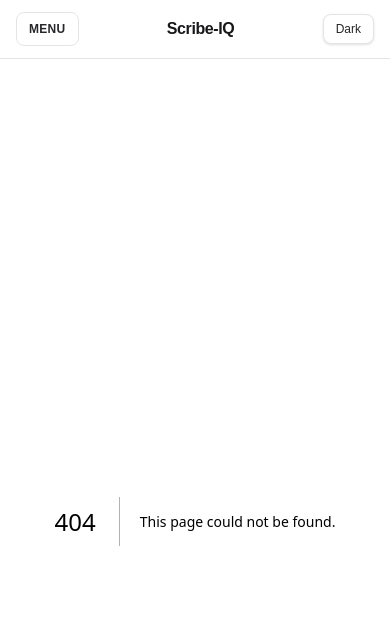
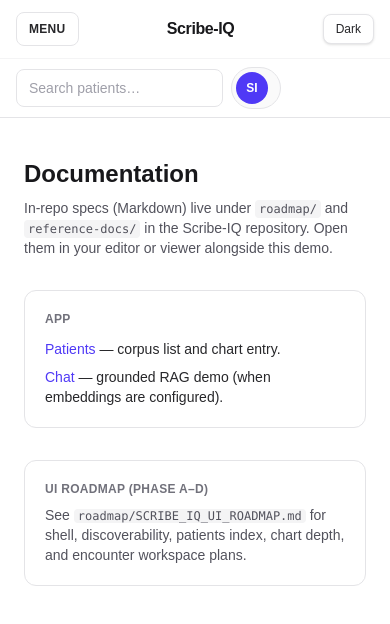
Before and after one commit to sandeep-jay/scribe-iq, a Next.js app in the folder frontend/: page /docs in a window 390 px wide. Before the commit this address had no page. Shown: the top 624 px of the page. Built offline with nearby package versions, Linux system fonts and the light colour scheme.

Commit message:
feat(frontend): complete Phase A shell (Docs, top chrome)
- AppShell: Docs nav + /docs hub; desktop slim bar with read-only search
  placeholder and demo clinician chip; mobile second row for same chrome
- Roadmap: refresh baseline app shell note; document history Phase A close

```diff
--- /dev/null
+++ b/frontend/src/app/docs/page.tsx
@@ -0,0 +1,41 @@
+import Link from "next/link";
+
+export default function DocsPage() {
+  return (
+    <div className="mx-auto max-w-2xl space-y-8">
+      <div>
+        <h1 className="text-2xl font-semibold text-zinc-900 dark:text-zinc-50">Documentation</h1>
+        <p className="mt-2 text-sm text-zinc-600 dark:text-zinc-300">
+          In-repo specs (Markdown) live under <code className="rounded bg-zinc-100 px-1 py-0.5 text-xs dark:bg-zinc-800">roadmap/</code> and{" "}
+          <code className="rounded bg-zinc-100 px-1 py-0.5 text-xs dark:bg-zinc-800">reference-docs/</code> in the Scribe-IQ repository. Open them in your editor or
+          viewer alongside this demo.
+        </p>
+      </div>
+
+      <section className="rounded-xl border border-zinc-200 p-5 text-sm dark:border-zinc-800">
+        <p className="text-xs font-semibold uppercase tracking-wide text-zinc-500">App</p>
+        <ul className="mt-3 space-y-2 text-zinc-800 dark:text-zinc-100">
+          <li>
+            <Link className="text-indigo-600 hover:text-indigo-500 dark:text-indigo-400" href="/patients">
+              Patients
+            </Link>{" "}
+            — corpus list and chart entry.
+          </li>
+          <li>
+            <Link className="text-indigo-600 hover:text-indigo-500 dark:text-indigo-400" href="/chat">
+              Chat
+            </Link>{" "}
+            — grounded RAG demo (when embeddings are configured).
+          </li>
+        </ul>
+      </section>
+
+      <section className="rounded-xl border border-zinc-200 p-5 text-sm dark:border-zinc-800">
+        <p className="text-xs font-semibold uppercase tracking-wide text-zinc-500">UI roadmap (Phase A–D)</p>
+        <p className="mt-2 text-zinc-600 dark:text-zinc-300">
+          See <code className="rounded bg-zinc-100 px-1 text-xs dark:bg-zinc-800">roadmap/SCRIBE_IQ_UI_ROADMAP.md</code> for shell, discoverability, patients index, chart depth, and encounter workspace plans.
+        </p>
+      </section>
+    </div>
+  );
+}
--- a/frontend/src/components/AppShell.tsx
+++ b/frontend/src/components/AppShell.tsx
@@ -10,6 +10,33 @@ function navLinkClass(active: boolean) {
   return active
     ? "rounded-lg bg-zinc-800 px-3 py-2 text-sm font-medium text-white"
     : "rounded-lg px-3 py-2 text-sm font-medium text-zinc-300 hover:bg-zinc-800/80 hover:text-white";
+}
+
+function SearchAndUserRow({ compact }: { compact?: boolean }) {
+  return (
+    <div className={`flex min-w-0 items-center gap-2 ${compact ? "" : "flex-1"}`}>
+      <label htmlFor={compact ? "global-search-sm" : "global-search"} className="sr-only">
+        Search patients
+      </label>
+      <input
+        id={compact ? "global-search-sm" : "global-search"}
+        type="search"
+        readOnly
+        placeholder="Search patients…"
+        title="Patient search is planned for Phase B; table search works on the Patients page today."
+        className="min-w-0 flex-1 rounded-lg border border-zinc-200 bg-white px-3 py-2 text-sm text-zinc-900 placeholder:text-zinc-400 focus:outline-none focus:ring-2 focus:ring-indigo-500/30 dark:border-zinc-700 dark:bg-zinc-900 dark:text-zinc-100 dark:placeholder:text-zinc-500"
+      />
+      <div
+        className="flex shrink-0 items-center gap-2 rounded-full border border-zinc-200 bg-zinc-50 py-1 pl-1 pr-3 dark:border-zinc-700 dark:bg-zinc-900"
+        title="Demo only — no sign-in in this build"
+      >
+        <span className="flex h-8 w-8 items-center justify-center rounded-full bg-indigo-600 text-xs font-semibold text-white">
+          SI
+        </span>
+        {!compact ? <span className="hidden text-xs text-zinc-600 sm:inline dark:text-zinc-300">Demo clinician</span> : null}
+      </div>
+    </div>
+  );
 }
 
 export function AppShell({ children }: { children: React.ReactNode }) {
@@ -33,6 +60,7 @@ export function AppShell({ children }: { children: React.ReactNode }) {
 
   const patientsActive = pathname === "/patients" || pathname.startsWith("/patients/");
   const chatActive = pathname.startsWith("/chat");
+  const docsActive = pathname.startsWith("/docs");
 
   const sidebarNav = (
     <nav className="flex flex-col gap-1">
@@ -41,6 +69,9 @@ export function AppShell({ children }: { children: React.ReactNode }) {
       </Link>
       <Link href="/chat" className={navLinkClass(chatActive)} onClick={closeMobile}>
         Chat
+      </Link>
+      <Link href="/docs" className={navLinkClass(docsActive)} onClick={closeMobile}>
+        Docs
       </Link>
     </nav>
   );
@@ -63,7 +94,8 @@ export function AppShell({ children }: { children: React.ReactNode }) {
       </aside>
 
       <div className="flex min-h-screen min-w-0 flex-1 flex-col">
-        <header className="sticky top-0 z-40 flex items-center justify-between gap-3 border-b border-zinc-200 bg-white/90 px-4 py-3 backdrop-blur dark:border-zinc-800 dark:bg-zinc-950/90 md:hidden">
+        <div className="sticky top-0 z-40 border-b border-zinc-200 bg-white/95 backdrop-blur dark:border-zinc-800 dark:bg-zinc-950/95 md:hidden">
+          <div className="mx-auto flex max-w-6xl items-center justify-between gap-3 px-4 py-3">
             <button
               type="button"
               aria-expanded={mobileOpen}
@@ -77,7 +109,17 @@ export function AppShell({ children }: { children: React.ReactNode }) {
               Scribe-IQ
             </Link>
             <ThemeToggle />
-        </header>
+          </div>
+          <div className="mx-auto flex max-w-6xl items-center gap-2 border-t border-zinc-100 px-4 py-2 dark:border-zinc-800">
+            <SearchAndUserRow compact />
+          </div>
+        </div>
+
+        <div className="sticky top-0 z-30 hidden border-b border-zinc-200 bg-white/95 backdrop-blur dark:border-zinc-800 dark:bg-zinc-950/95 md:block">
+          <div className="mx-auto flex max-w-6xl items-center gap-4 px-6 py-2.5">
+            <SearchAndUserRow />
+          </div>
+        </div>
 
         {mobileOpen ? (
           <>
```
Also changed, not shown: 1 other file (tests, documents, lock files or other folders). Lines whose indentation alone changed are shown as unchanged.
